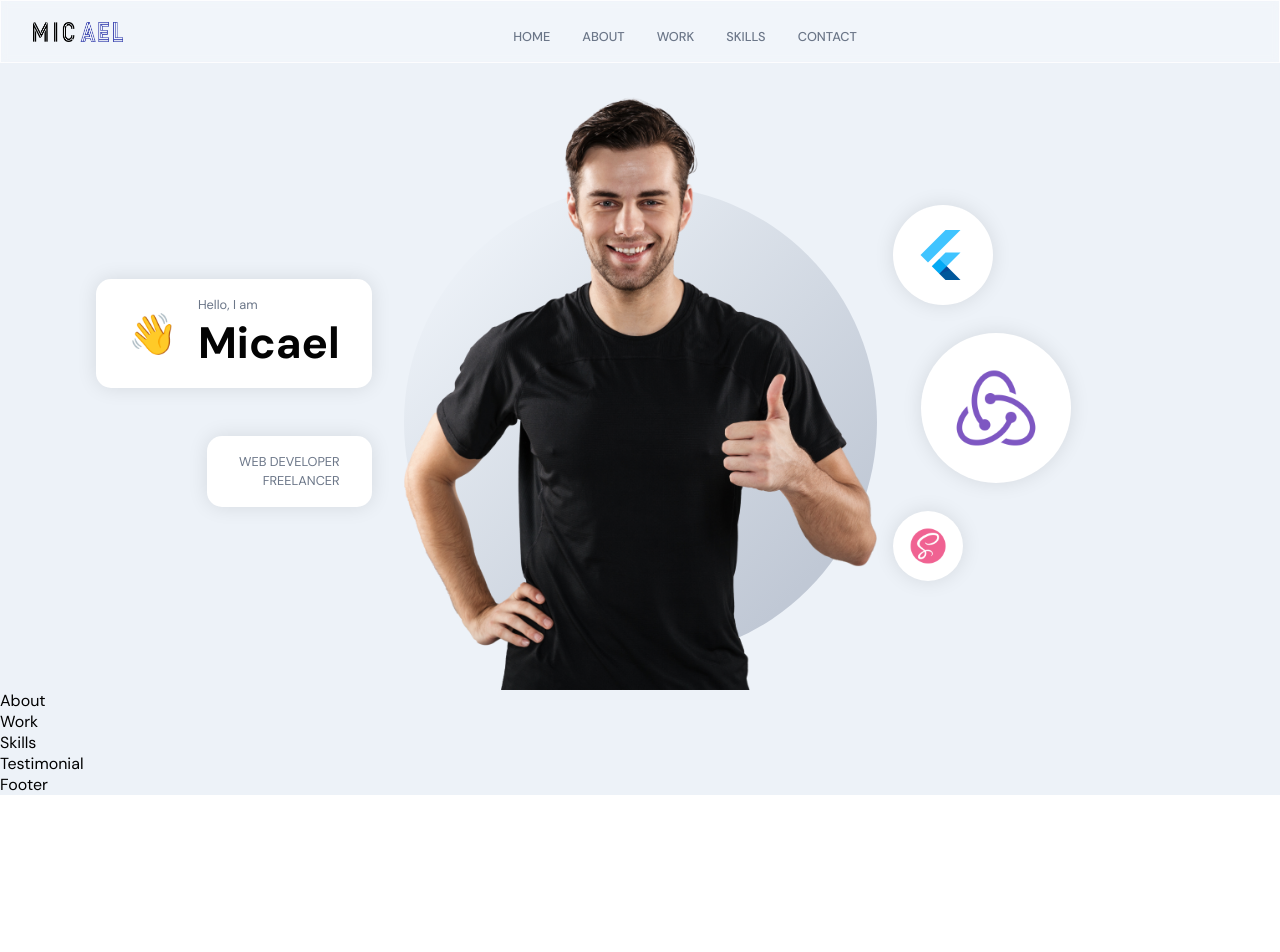
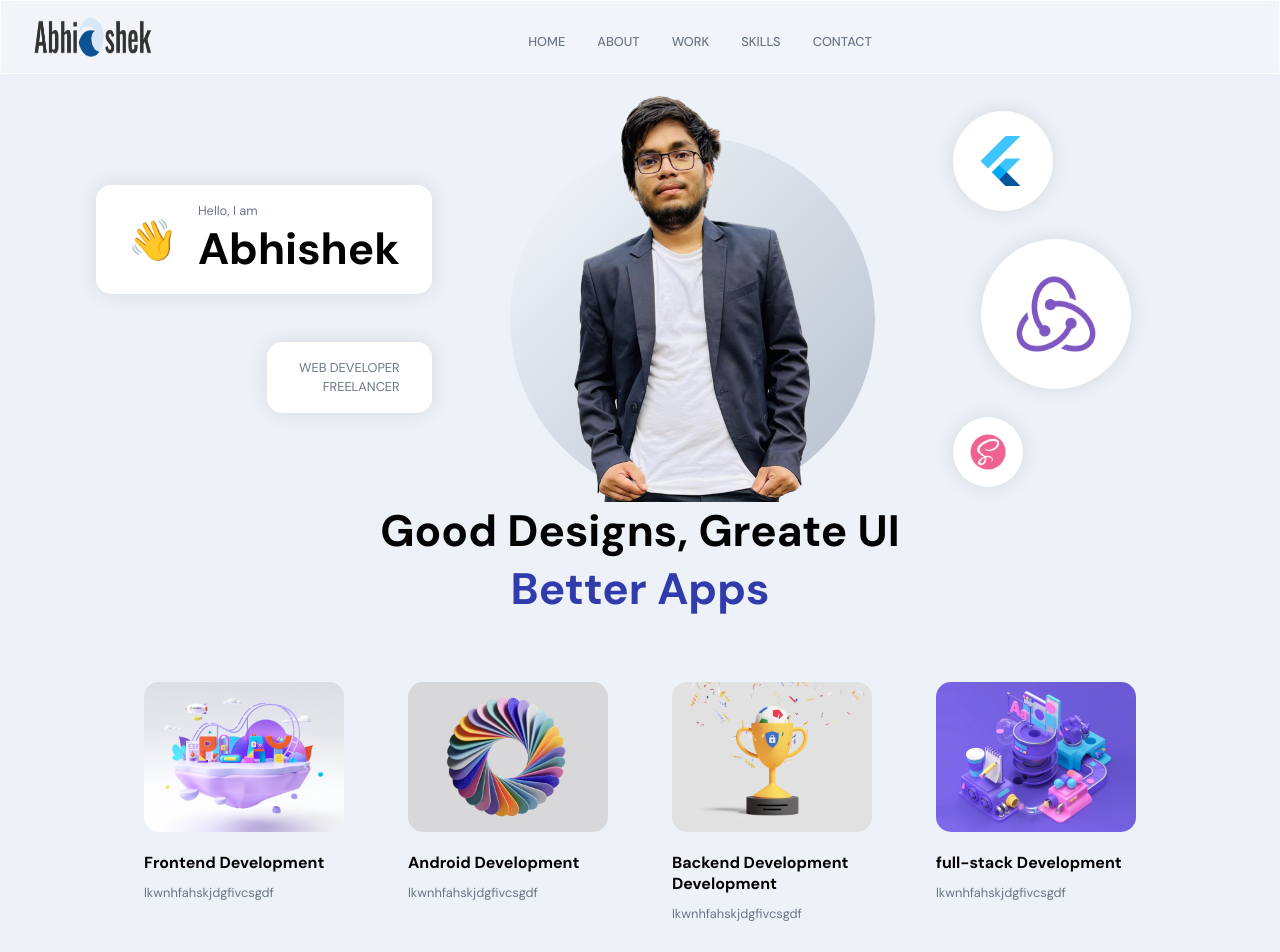
Before and after one commit to abhi-9025/my_portfolio, a React (Create React App) app in the folder client/: page / in a window 1280 px wide. Shown: the top 952 px of the page. Before the commit the page ends 800 px from the top, so only its background shows below. Built offline with nearby package versions, Linux system fonts and the light colour scheme.

Commit message:
minor changes and About section added

```diff
--- a/client/src/components/Navbar/Navbar.jsx
+++ b/client/src/components/Navbar/Navbar.jsx
@@ -10,7 +10,7 @@ const Navbar = () => {
     // __ is a BEM methodology simply a naming convention
     <nav className="app__navbar">
       <div className="app__navbar-logo">
-        <img src={images.logo} alt="logo" />
+        <img src={images.logo1} alt="logo" />
       </div>
       <ul className="app__navbar-links">
         {["home", "about", "work", "skills", "contact"].map((item) => (
--- a/client/src/components/Navbar/Navbar.scss
+++ b/client/src/components/Navbar/Navbar.scss
@@ -18,8 +18,8 @@
  align-items: center;
  // since we are using scss we can do nesting for elements
  img{
-      width: 90px;
-      height: 20px;
+      width: 120px;
+      height: 40px;
  }
 
  @media screen and (min-width:2000px) {
--- a/client/src/constants/images.js
+++ b/client/src/constants/images.js
@@ -24,8 +24,10 @@ import about03 from '../assets/about03.png';
 import about04 from '../assets/about04.png';
 
 import profile from '../assets/profile.png';
+import profile1 from '../assets/profile1.png';
 import circle from '../assets/circle.svg';
 import logo from '../assets/logo.png';
+import logo1 from '../assets/logo1.png';
 
 import adidas from '../assets/adidas.png';
 import amazon from '../assets/amazon.png';
@@ -60,8 +62,10 @@ export default {
   about03,
   about04,
   profile,
+  profile1,
   circle,
   logo,
+  logo1,
   adidas,
   amazon,
   asus,
--- a/client/src/container/About/About.jsx
+++ b/client/src/container/About/About.jsx
@@ -1,9 +1,61 @@
-import React from 'react'
-import './About.scss'
+import React, { useEffect, useState } from "react";
+import "./About.scss";
+import { motion } from "framer-motion";
+import { images } from "../../constants";
+
+const abouts = [
+  {
+    title: "Frontend Development",
+    description: "lkwnhfahskjdgfivcsgdf",
+    imaUrl: images.about01,
+  },
+  {
+    title: "Android Development",
+    description: "lkwnhfahskjdgfivcsgdf",
+    imaUrl: images.about02,
+  },
+  {
+    title: "Backend Development Development",
+    description: "lkwnhfahskjdgfivcsgdf",
+    imaUrl: images.about03,
+  },
+  {
+    title: "full-stack Development",
+    description: "lkwnhfahskjdgfivcsgdf",
+    imaUrl: images.about04,
+  },
+];
 const About = () => {
   return (
-    <div>About</div>
-  )
-}
+    <div className="app__about">
+      <h2 className="head-text">
+        Good Designs, <span style={{color:'black'}}>greate UI </span>
+        <br />  <span> Better Apps</span>
+      </h2>
 
-export default About
+      <div className="app__profiles">
+        {abouts.map((about, index) => {
+          return (
+            <motion.div
+              whileInView={{ opacity: 1 }}
+              whileHover={{ scale: 1.1 }}
+              transition={{ duration: 0.5, type: "tween" }}
+              className="app__profile_item"
+              key={about.title + index}
+            >
+              <img src={about.imaUrl} alt={about.title} />
+              <h2 className="bold-text" style={{ marginTop: 20 }}>
+                {about.title}
+              </h2>
+              <p className="p-text" style={{ marginTop: 10 }}>
+                {about.description}
+              </p>
+            </motion.div>
+          );
+        })}
+      </div>
+    </div>
+  );
+};
+
+export default About;
--- a/client/src/container/About/About.scss
+++ b/client/src/container/About/About.scss
@@ -0,0 +1,38 @@
+.app__about{
+    flex: 1;
+    width: 100%;
+    flex-direction: column;
+}
+.app__profiles{
+    display: flex;
+    justify-content: center;
+    align-items: flex-start;
+    flex-wrap: wrap;
+    margin-top: 2rem;
+}
+.app__profile_item{
+    width: 200px;
+    display: flex;
+    justify-content: flex-start;
+    align-items: flex-start;
+    flex-direction: column;
+    margin: 2rem;
+
+    img{
+        width: 100%;
+        height: 150px;
+        border-radius: 15px;
+        object-fit: cover;
+
+    }
+
+    @media screen and (min-width:2000px) {
+
+        width: 370px;
+        margin: 2rem 4 rem;
+        img{
+            height: 320px;
+        }
+
+    }
+}
--- a/client/src/container/Header/Header.jsx
+++ b/client/src/container/Header/Header.jsx
@@ -26,7 +26,7 @@ const Header = () => (
           <span>👋</span>
           <div style={{ marginLeft: 20 }}>
             <p className="p-text">Hello, I am</p>
-            <h1 className="head-text">Micael</h1>
+            <h1 className="head-text">Abhishek</h1>
           </div>
         </div>
 
@@ -42,7 +42,7 @@ const Header = () => (
       transition={{ duration: 0.5, delayChildren: 0.5 }}
       className="app__header-img"
     >
-      <img src={images.profile} alt="profile_bg" />
+      <img src={images.profile1} alt="profile_bg" />
       <motion.img
         whileInView={{ scale: [0, 1] }}
         transition={{ duration: 1, ease: 'easeInOut' }}
--- a/client/src/container/Header/Header.scss
+++ b/client/src/container/Header/Header.scss
@@ -45,7 +45,7 @@
     align-items: flex-start;
     height: 100%;
 
-    margin: 0 2rem;
+    margin: 0 4rem;
 
     @media screen and (max-width: 1200px) {
       width: 100%;
@@ -103,7 +103,7 @@
     justify-content: space-evenly;
     align-items: flex-start;
     height: 100%;
-    margin-left: 1rem;
+    margin-left: 4rem;
 
     div {
       width: 100px;
@@ -169,14 +169,13 @@
   .app__header-img {
     flex: 1;
     height: 100%;
-
     display: flex;
-    justify-content: flex-end;
+    justify-content: center;
     align-items: flex-end;
     position: relative;
 
     img {
-      width: 100%;
+      width: 60%;
       object-fit: contain;
       z-index: 1;
     }
```
Also changed, not shown: client/src/assets/logo1.png (added), client/src/assets/profile1.png (added).
